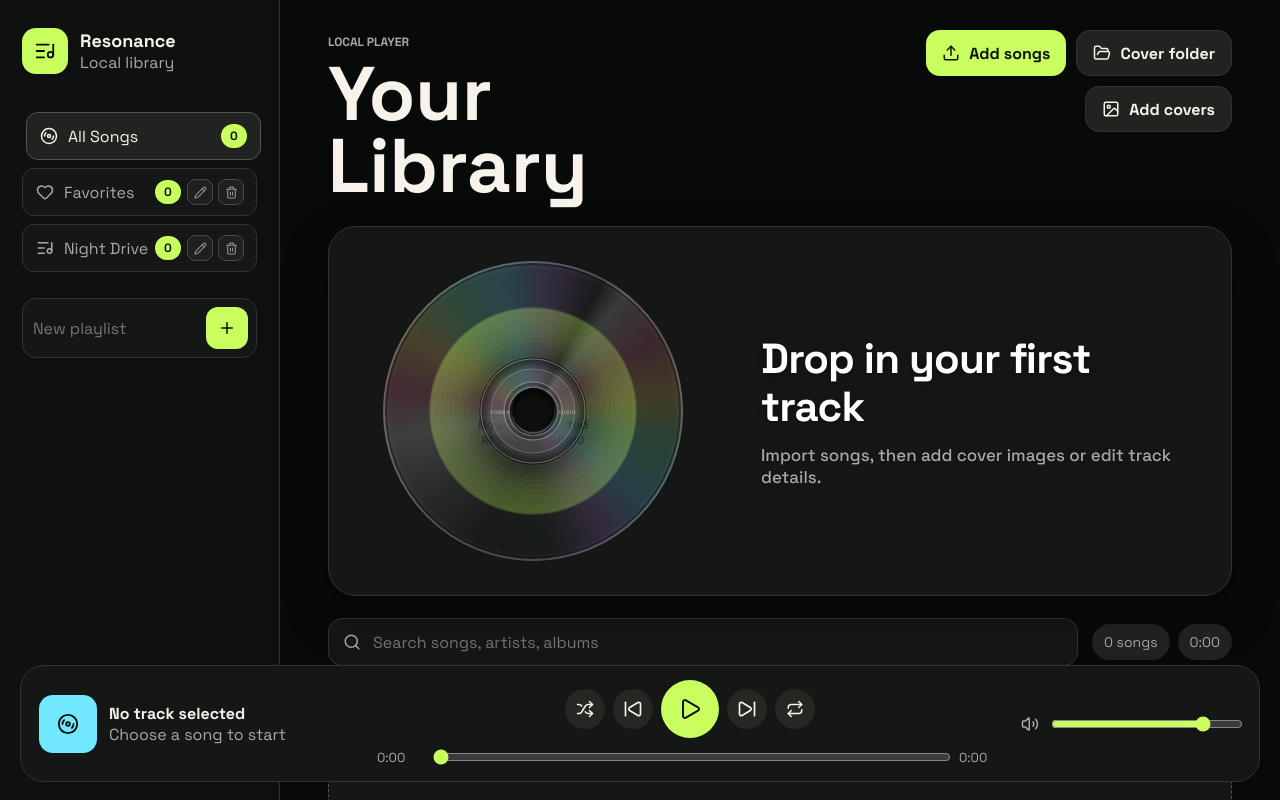
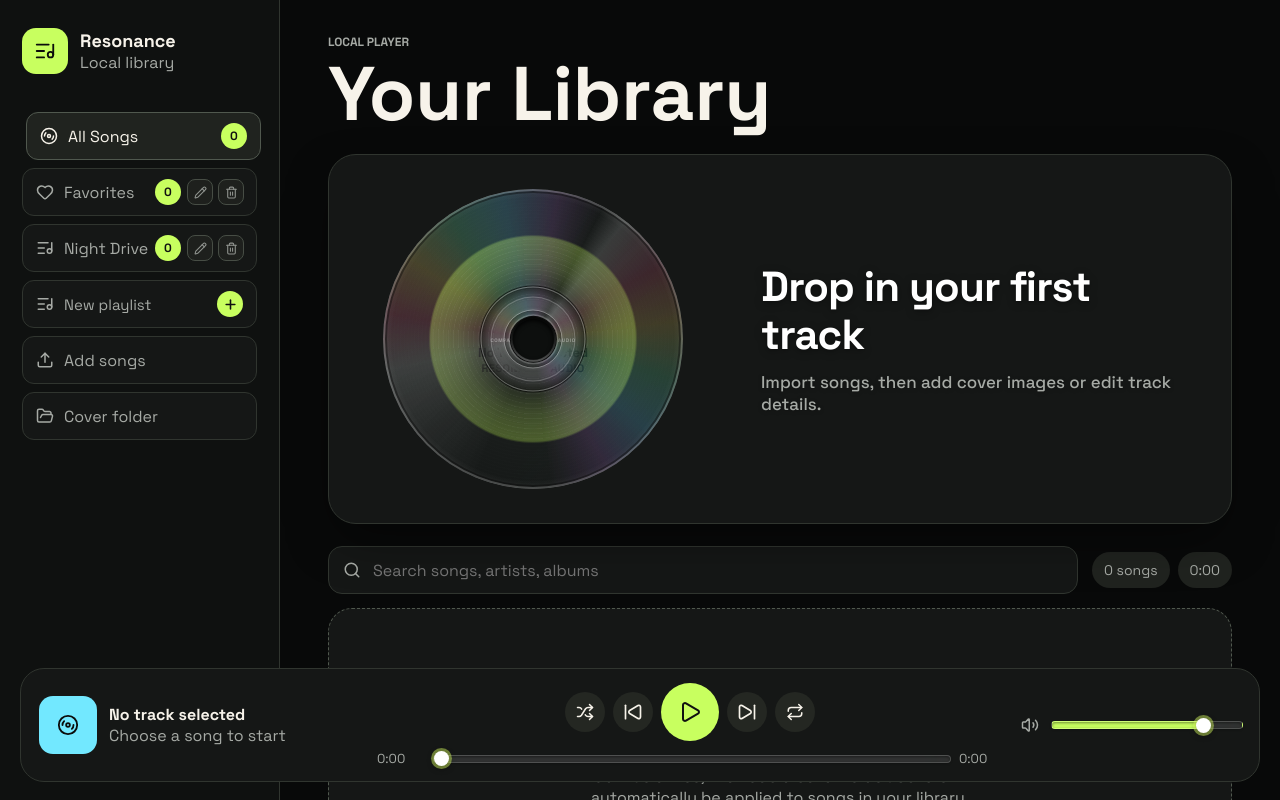
Before and after one commit to meshahid973/music-app, a React (Vite) app: page / in a window 1280 px wide. Shown: the top 800 px of the page. Built offline with nearby package versions, Linux system fonts and the light colour scheme.

Commit message:
style: refactor playlist and navigation UI
Update navigation item styling and relocate import controls to the playlist component to streamline the interface.

```diff
--- a/src/App.css
+++ b/src/App.css
@@ -83,6 +83,7 @@
 
 .nav-item {
   width: 100%;
+  height: 48px;
   min-height: 48px;
   display: grid;
   grid-template-columns: auto 1fr auto;
@@ -95,6 +96,7 @@
   cursor: pointer;
   position: relative;
   overflow: hidden;
+  box-sizing: border-box;
   transition:
     transform 180ms ease,
     background 180ms ease,
@@ -110,9 +112,12 @@
   transform: translateX(4px);
 }
 
-.nav-item em {
+.nav-item em,
+.playlist-add-btn {
+  width: 26px;
+  height: 26px;
   min-width: 26px;
-  min-height: 24px;
+  min-height: 26px;
   display: grid;
   place-items: center;
   border-radius: 999px;
@@ -121,8 +126,24 @@
   font-style: normal;
   font-size: 12px;
   font-weight: 700;
+  border: 0;
+  padding: 0;
+  flex-shrink: 0;
+  box-sizing: border-box;
+}
+
+.nav-item em {
   transition: transform 220ms cubic-bezier(0.16, 1, 0.3, 1);
   will-change: transform;
+}
+
+.playlist-add-btn {
+  cursor: pointer;
+  transition: transform 180ms ease, background 180ms ease;
+}
+
+.playlist-add-btn:hover {
+  transform: scale(1.12);
 }
 
 .nav-playlist-item:hover em,
@@ -131,12 +152,21 @@
 }
 
 .playlist-form {
-  display: grid;
-  grid-template-columns: 1fr 42px;
-  gap: 8px;
-  margin-top: 26px;
-  padding: 8px;
-  border-radius: 14px;
+  margin-top: 0;
+  cursor: default;
+}
+
+.playlist-form:hover,
+.playlist-form:focus-within {
+  color: var(--text);
+  background: var(--panel-strong);
+  border-color: var(--line-strong);
+  transform: none;
+}
+
+.playlist-form-icon {
+  color: var(--muted);
+  flex-shrink: 0;
 }
 
 .playlist-form input,
@@ -149,7 +179,17 @@
   background: transparent;
 }
 
-.playlist-form button,
+.playlist-form input {
+  width: 100%;
+  font-size: 15px;
+  font-family: inherit;
+  padding: 0;
+}
+
+.playlist-form input::placeholder {
+  color: var(--muted);
+}
+
 .icon-button,
 .control,
 .play-button,
@@ -164,15 +204,6 @@
     color 180ms ease;
 }
 
-.playlist-form button {
-  width: 42px;
-  height: 42px;
-  border-radius: 12px;
-  color: #0b0c0b;
-  background: var(--lime);
-}
-
-.playlist-form button:hover,
 .play-button:hover,
 .track-play:hover,
 .icon-button:hover,
@@ -253,7 +284,8 @@ h3 {
   border: 1px solid var(--line);
 }
 
-.import-button input {
+.import-button input,
+.import-nav-item input {
   width: 0;
   height: 0;
   opacity: 0;
@@ -1452,9 +1484,105 @@ h3 {
   color: var(--muted);
 }
 
-input[type='range'] {
+input[type='range'],
+.frosted-range {
+  -webkit-appearance: none;
+  appearance: none;
   width: 100%;
-  accent-color: var(--lime);
+  height: 8px;
+  border-radius: 999px;
+  outline: none;
+  cursor: pointer;
+  background: linear-gradient(
+    to right,
+    var(--lime, #daff63) 0%,
+    var(--lime, #daff63) var(--progress-pct, 0%),
+    rgba(255, 255, 255, 0.12) var(--progress-pct, 0%),
+    rgba(255, 255, 255, 0.12) 100%
+  );
+  border: 1px solid rgba(255, 255, 255, 0.15);
+  backdrop-filter: blur(14px);
+  -webkit-backdrop-filter: blur(14px);
+  box-shadow:
+    inset 0 1px 3px rgba(0, 0, 0, 0.45),
+    0 1px 2px rgba(0, 0, 0, 0.2);
+  transition:
+    height 140ms ease,
+    border-color 160ms ease,
+    box-shadow 160ms ease;
+}
+
+input[type='range']:hover,
+.frosted-range:hover {
+  height: 9px;
+  border-color: rgba(255, 255, 255, 0.26);
+  box-shadow:
+    inset 0 1px 3px rgba(0, 0, 0, 0.4),
+    0 0 12px rgba(218, 255, 99, 0.18);
+}
+
+input[type='range']::-webkit-slider-thumb,
+.frosted-range::-webkit-slider-thumb {
+  -webkit-appearance: none;
+  appearance: none;
+  width: 15px;
+  height: 15px;
+  border-radius: 50%;
+  background: #ffffff;
+  border: 2px solid rgba(255, 255, 255, 0.95);
+  box-shadow:
+    0 0 0 3px rgba(218, 255, 99, 0.45),
+    0 2px 6px rgba(0, 0, 0, 0.55);
+  cursor: pointer;
+  transition:
+    transform 140ms ease,
+    box-shadow 140ms ease;
+}
+
+input[type='range']:hover::-webkit-slider-thumb,
+.frosted-range:hover::-webkit-slider-thumb {
+  transform: scale(1.18);
+  box-shadow:
+    0 0 0 4.5px rgba(218, 255, 99, 0.65),
+    0 2px 8px rgba(0, 0, 0, 0.65);
+}
+
+input[type='range']:active::-webkit-slider-thumb,
+.frosted-range:active::-webkit-slider-thumb {
+  transform: scale(1.28);
+  box-shadow:
+    0 0 0 6px rgba(218, 255, 99, 0.8),
+    0 3px 10px rgba(0, 0, 0, 0.75);
+}
+
+input[type='range']::-moz-range-track,
+.frosted-range::-moz-range-track {
+  width: 100%;
+  height: 8px;
+  border-radius: 999px;
+  background: rgba(255, 255, 255, 0.12);
+  border: 1px solid rgba(255, 255, 255, 0.15);
+  box-shadow: inset 0 1px 3px rgba(0, 0, 0, 0.45);
+}
+
+input[type='range']::-moz-range-progress,
+.frosted-range::-moz-range-progress {
+  height: 8px;
+  border-radius: 999px;
+  background: var(--lime, #daff63);
+}
+
+input[type='range']::-moz-range-thumb,
+.frosted-range::-moz-range-thumb {
+  width: 15px;
+  height: 15px;
+  border-radius: 50%;
+  background: #ffffff;
+  border: 2px solid rgba(255, 255, 255, 0.95);
+  box-shadow:
+    0 0 0 3px rgba(218, 255, 99, 0.45),
+    0 2px 6px rgba(0, 0, 0, 0.55);
+  cursor: pointer;
 }
 
 @media (max-width: 980px) {
--- a/src/App.tsx
+++ b/src/App.tsx
@@ -259,16 +259,6 @@ function App() {
     event.target.value = ''
   }
 
-  function handleCoverImages(event: ChangeEvent<HTMLInputElement>) {
-    const files = Array.from(event.target.files ?? [])
-    if (files.length === 0) return
-    const { lookup, urls } = extractCovers(files)
-    if (urls.length > 0) {
-      addCovers(lookup, urls)
-    }
-    event.target.value = ''
-  }
-
   async function handleDrop(event: React.DragEvent) {
     event.preventDefault()
     const files = Array.from(event.dataTransfer?.files ?? [])
@@ -377,6 +367,8 @@ function App() {
         onDeletePlaylist={(playlist) => setPlaylistToDelete(playlist)}
         playlistName={newPlaylistName}
         setPlaylistName={setNewPlaylistName}
+        onAddSongs={handleMusicFiles}
+        onAddCoverFolder={handleCoverFolder}
       />
 
       <section className="content">
@@ -408,33 +400,6 @@ function App() {
                 </div>
               )}
             </div>
-          </div>
-          <div className="toolbar">
-            <label className="icon-button import-button" title="Import audio files into your library">
-              <Upload size={18} />
-              <span>Add songs</span>
-              <input type="file" accept="audio/*" multiple onChange={handleMusicFiles} />
-            </label>
-            <label className="icon-button import-button secondary" title="Import a folder of cover artwork">
-              <FolderOpen size={18} />
-              <span>Cover folder</span>
-              <input
-                type="file"
-                multiple
-                onChange={handleCoverFolder}
-                {...{ webkitdirectory: '', directory: '' }}
-              />
-            </label>
-            <label className="icon-button import-button secondary" title="Import cover images">
-              <ImageIcon size={18} />
-              <span>Add covers</span>
-              <input
-                type="file"
-                accept="image/*"
-                multiple
-                onChange={handleCoverImages}
-              />
-            </label>
           </div>
         </header>
 
@@ -502,17 +467,6 @@ function App() {
                       'Import songs, then add cover images or edit track details.'
                     )}
                   </p>
-                  {currentTrack && (
-                    <button
-                      type="button"
-                      className="hero-edit-btn"
-                      onClick={() => setEditingTrack(currentTrack)}
-                      title="Edit song title, artist, or cover art"
-                    >
-                      <Pencil size={13} />
-                      <span>Edit details</span>
-                    </button>
-                  )}
                 </div>
               </motion.div>
             </AnimatePresence>
@@ -580,6 +534,7 @@ function App() {
       <PlayerBar
         currentTrack={currentTrack}
         isPlaying={isPlaying}
+        audioRef={audioRef}
         seek={seek}
         shuffle={shuffle}
         repeat={repeat}
@@ -705,6 +660,8 @@ type SidebarProps = {
   onCreate: () => void
   onRenamePlaylist: (playlist: Playlist) => void
   onDeletePlaylist: (playlist: Playlist) => void
+  onAddSongs: (e: ChangeEvent<HTMLInputElement>) => void
+  onAddCoverFolder: (e: ChangeEvent<HTMLInputElement>) => void
 }
 
 function Sidebar({
@@ -717,6 +674,8 @@ function Sidebar({
   onCreate,
   onRenamePlaylist,
   onDeletePlaylist,
+  onAddSongs,
+  onAddCoverFolder,
 }: SidebarProps) {
   return (
     <aside className="sidebar">
@@ -785,21 +744,47 @@ function Sidebar({
             </div>
           </div>
         ))}
+        <form
+          className="nav-item playlist-form"
+          onSubmit={(event) => {
+            event.preventDefault()
+            onCreate()
+          }}
+        >
+          <ListMusic size={18} className="playlist-form-icon" />
+          <input
+            value={playlistName}
+            onChange={(event) => setPlaylistName(event.target.value)}
+            placeholder="New playlist"
+            aria-label="New playlist name"
+          />
+          <button
+            type="submit"
+            aria-label="Create playlist"
+            className="playlist-add-btn"
+            title="Create playlist"
+          >
+            <Plus size={15} strokeWidth={2.5} />
+          </button>
+        </form>
+
+        <label className="nav-item import-nav-item" title="Import audio files into your library">
+          <Upload size={18} />
+          <span>Add songs</span>
+          <input type="file" accept="audio/*" multiple onChange={onAddSongs} />
+        </label>
+
+        <label className="nav-item import-nav-item" title="Import a folder of cover artwork">
+          <FolderOpen size={18} />
+          <span>Cover folder</span>
+          <input
+            type="file"
+            multiple
+            onChange={onAddCoverFolder}
+            {...{ webkitdirectory: '', directory: '' }}
+          />
+        </label>
       </nav>
-
-      <div className="playlist-form">
-        <input
-          value={playlistName}
-          onChange={(event) => setPlaylistName(event.target.value)}
-          placeholder="New playlist"
-          onKeyDown={(event) => {
-            if (event.key === 'Enter') onCreate()
-          }}
-        />
-        <button type="button" aria-label="Create playlist" onClick={onCreate}>
-          <Plus size={18} />
-        </button>
-      </div>
     </aside>
   )
 }
@@ -1020,6 +1005,7 @@ function PlaylistDropdown({
 type PlayerBarProps = {
   currentTrack?: Track
   isPlaying: boolean
+  audioRef: React.RefObject<Howl | null>
   seek: number
   shuffle: boolean
   repeat: string
@@ -1036,6 +1022,7 @@ type PlayerBarProps = {
 function PlayerBar({
   currentTrack,
   isPlaying,
+  audioRef,
   seek,
   shuffle,
   repeat,
@@ -1048,6 +1035,72 @@ function PlayerBar({
   onRepeat,
   onVolume,
 }: PlayerBarProps) {
+  const isDraggingRef = useRef(false)
+  const rangeInputRef = useRef<HTMLInputElement>(null)
+  const timeLabelRef = useRef<HTMLSpanElement>(null)
+  const rafRef = useRef<number | null>(null)
+
+  const duration = currentTrack?.duration ?? 0
+
+  // 60fps continuous animation frame for seamless, smooth progression
+  useEffect(() => {
+    if (!isPlaying) {
+      if (rafRef.current !== null) {
+        cancelAnimationFrame(rafRef.current)
+        rafRef.current = null
+      }
+      return
+    }
+
+    let lastSec = -1
+
+    const loop = () => {
+      const howl = audioRef.current
+      if (howl && isPlaying && !isDraggingRef.current) {
+        const pos = howl.seek()
+        if (typeof pos === 'number' && !Number.isNaN(pos)) {
+          const clampedPos = duration > 0 ? Math.min(pos, duration) : pos
+          const pct = duration > 0 ? (clampedPos / duration) * 100 : 0
+
+          if (rangeInputRef.current) {
+            rangeInputRef.current.value = String(clampedPos)
+            rangeInputRef.current.style.setProperty('--progress-pct', `${pct}%`)
+          }
+
+          const currentSec = Math.floor(clampedPos)
+          if (currentSec !== lastSec) {
+            lastSec = currentSec
+            if (timeLabelRef.current) {
+              timeLabelRef.current.textContent = formatTime(clampedPos)
+            }
+          }
+        }
+      }
+      rafRef.current = requestAnimationFrame(loop)
+    }
+
+    rafRef.current = requestAnimationFrame(loop)
+
+    return () => {
+      if (rafRef.current !== null) {
+        cancelAnimationFrame(rafRef.current)
+        rafRef.current = null
+      }
+    }
+  }, [isPlaying, audioRef, duration])
+
+  // Sync on track switch, pause, or external seek
+  useEffect(() => {
+    if (rangeInputRef.current && !isDraggingRef.current) {
+      const pct = duration > 0 ? (Math.min(seek, duration) / duration) * 100 : 0
+      rangeInputRef.current.value = String(seek)
+      rangeInputRef.current.style.setProperty('--progress-pct', `${pct}%`)
+    }
+    if (timeLabelRef.current && !isDraggingRef.current) {
+      timeLabelRef.current.textContent = formatTime(seek)
+    }
+  }, [seek, duration, currentTrack?.id])
+
   return (
     <footer className="player-bar">
       <div className="player-track">
@@ -1079,17 +1132,46 @@ function PlayerBar({
           </button>
         </div>
         <div className="progress-line">
-          <span>{formatTime(seek)}</span>
+          <span ref={timeLabelRef}>{formatTime(seek)}</span>
           <input
+            ref={rangeInputRef}
             type="range"
+            className="frosted-range"
             min="0"
-            max={Math.max(currentTrack?.duration ?? 0, 1)}
-            step="1"
-            value={Math.min(seek, currentTrack?.duration ?? 0)}
-            onChange={(event) => onSeek(Number(event.target.value))}
+            max={Math.max(duration, 1)}
+            step="any"
+            defaultValue={seek}
+            onPointerDown={() => {
+              isDraggingRef.current = true
+            }}
+            onInput={(event) => {
+              const val = Number(event.currentTarget.value)
+              const pct = duration > 0 ? (val / duration) * 100 : 0
+              if (rangeInputRef.current) {
+                rangeInputRef.current.style.setProperty('--progress-pct', `${pct}%`)
+              }
+              if (timeLabelRef.current) {
+                timeLabelRef.current.textContent = formatTime(val)
+              }
+            }}
+            onChange={(event) => {
+              const val = Number(event.target.value)
+              isDraggingRef.current = false
+              onSeek(val)
+            }}
+            onPointerUp={(event) => {
+              isDraggingRef.current = false
+              const val = Number(event.currentTarget.value)
+              onSeek(val)
+            }}
+            style={
+              {
+                '--progress-pct': `${duration > 0 ? (Math.min(seek, duration) / duration) * 100 : 0}%`,
+              } as CSSProperties
+            }
             aria-label="Playback progress"
           />
-          <span>{formatTime(currentTrack?.duration ?? 0)}</span>
+          <span>{formatTime(duration)}</span>
         </div>
       </div>
 
@@ -1097,11 +1179,17 @@ function PlayerBar({
         <Volume2 size={18} />
         <input
           type="range"
+          className="frosted-range"
           min="0"
           max="1"
-          step="0.01"
+          step="0.005"
           value={volume}
           onChange={(event) => onVolume(Number(event.target.value))}
+          style={
+            {
+              '--progress-pct': `${Math.max(0, Math.min(volume, 1)) * 100}%`,
+            } as CSSProperties
+          }
           aria-label="Volume"
         />
       </label>
```
